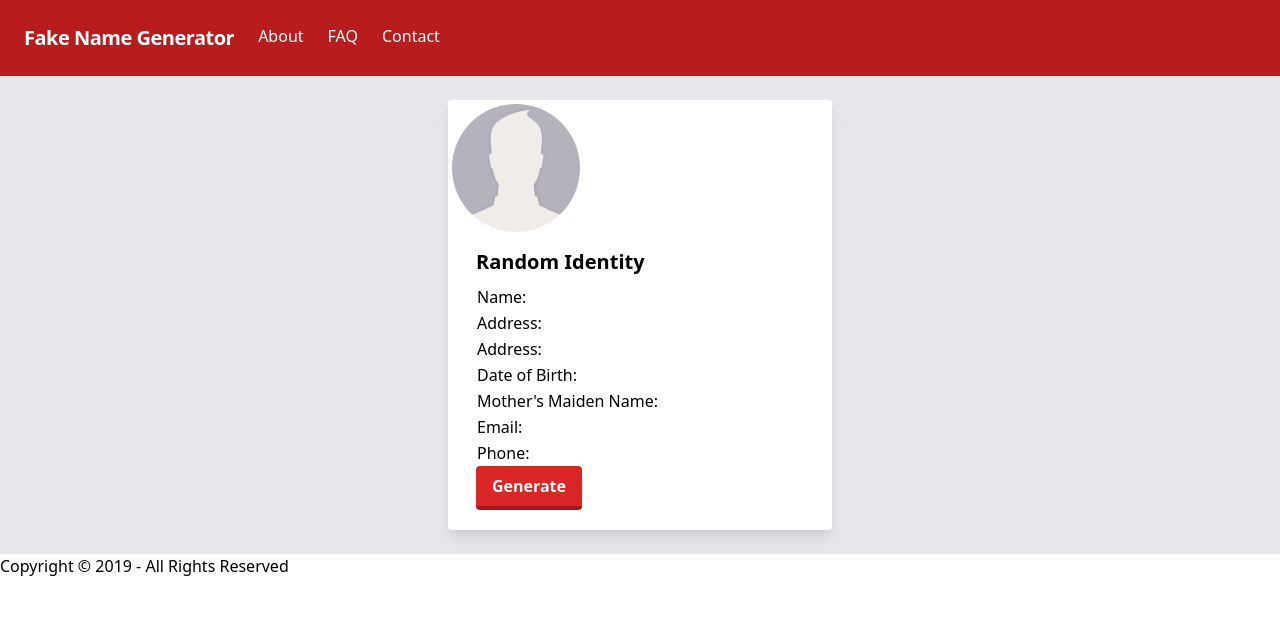
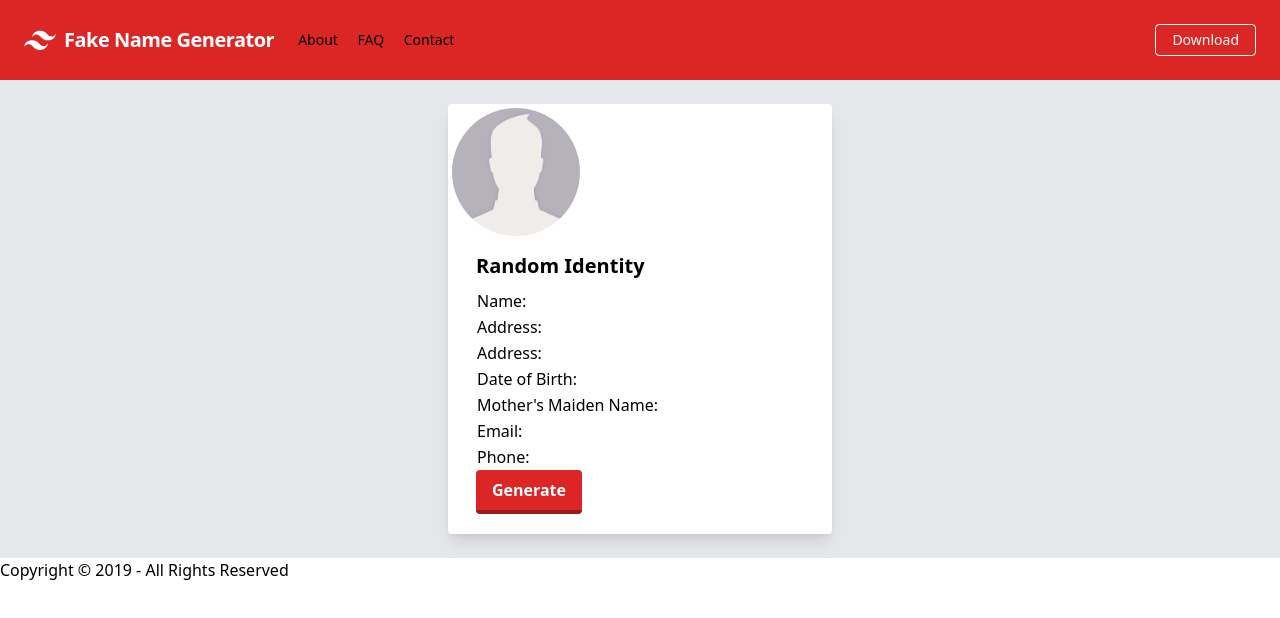
Before and after one commit to letsgitcracking/fake-generator, a website: page public/index.html in a window 1280 px wide. Drawn offline with nearby package versions, Linux system fonts and the light colour scheme.

Commit message:
Removed old navbar

```diff
--- a/public/index.html
+++ b/public/index.html
@@ -12,7 +12,7 @@
 
 <body class="min-h-screen">
 
-    <!-- <nav class="flex items-center justify-between flex-wrap bg-red-600 p-6">
+    <nav class="flex items-center justify-between flex-wrap bg-red-600 p-6">
         <div class="flex items-center flex-shrink-0 text-white mr-6">
             <svg class="fill-current h-8 w-8 mr-2" width="54" height="54" viewBox="0 0 54 54"
                 xmlns="http://www.w3.org/2000/svg">
@@ -49,21 +49,7 @@
                     class="inline-block text-sm px-4 py-2 leading-none border rounded text-white border-white hover:border-transparent hover:text-teal-500 hover:bg-white mt-4 lg:mt-0">Download</a>
             </div>
         </div>
-    </nav> -->
-    <ul class="flex bg-red-700 p-6">
-        <li class="flex items-center flex-shrink-0 text-white mr-6">
-            <a class="font-semibold text-xl tracking-tight" href="/">Fake Name Generator</a>
-        </li>
-        <li class="mr-6">
-            <a class="block mt-4 lg:inline-block lg:mt-0 text-white hover:text-teal-200" href="#">About</a>
-        </li>
-        <li class="mr-6">
-            <a class="block mt-4 lg:inline-block lg:mt-0 text-white hover:text-teal-200" href="#">FAQ</a>
-        </li>
-        <li class="mr-6">
-            <a class="block mt-4 lg:inline-block lg:mt-0 text-white hover:text-teal-200" href="#">Contact</a>
-        </li>
-    </ul>
+    </nav>
 
     <div class="bg-gray-200 font-sans">
         <div class="p-6">
```
